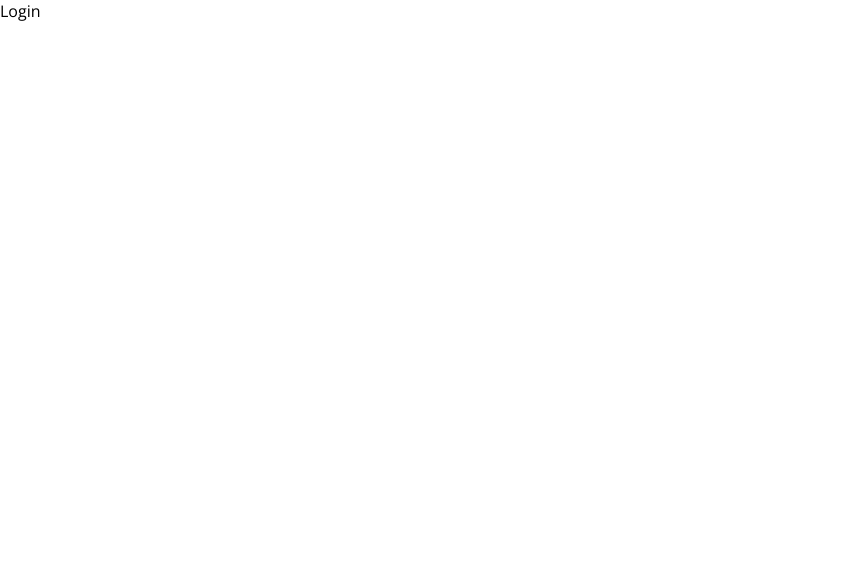
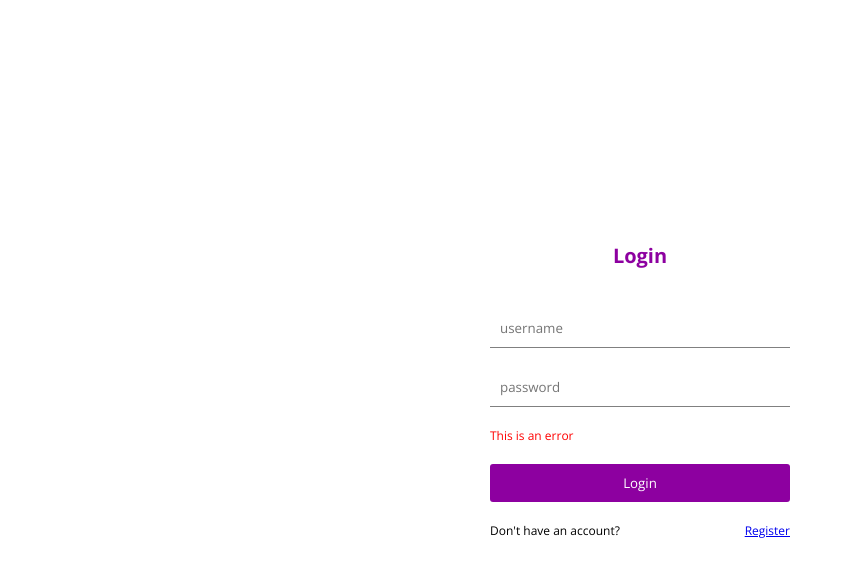
Before and after one commit to hekmatsalehi/blog-app, a React (Create React App) app in the folder client/: page /login in a window 1280 px wide. Shown: the top 576 px of the page, without its empty margins (0-852 px from the left). Built offline with nearby package versions, Linux system fonts and the light colour scheme.

Commit message:
Login page ui

```diff
--- a/client/src/App.js
+++ b/client/src/App.js
@@ -12,6 +12,7 @@ import NotFound from "./pages/NotFound";
 import Register from "./pages/Register";
 import Single from "./pages/Single";
 import Write from "./pages/Write";
+import './style.scss'
 
 const router = createBrowserRouter([
   {
--- a/client/src/pages/Login.jsx
+++ b/client/src/pages/Login.jsx
@@ -1,8 +1,18 @@
 import React from 'react'
+import {Link} from 'react-router-dom';
 
 function Login() {
   return (
-    <div>Login</div>
+    <div className='auth'>
+      <h1>Login</h1>
+      <form>
+        <input type='text' placeholder='username'/>
+        <input type='password' placeholder='password'/>
+        <p>This is an error</p>
+        <button>Login</button>
+        <span>Don't have an account? <Link to="/register">Register</Link></span>
+      </form>
+    </div>
   )
 }
 
--- /dev/null
+++ b/client/src/style.scss
@@ -0,0 +1,55 @@
+$lightPurple: #e7aeff;
+$purple: #8d00a0;
+
+.app {
+    .container {
+        //Login and Register
+        .auth {
+            display: flex;
+            justify-content: center;
+            align-items: center;
+            height: 100vh;
+            flex-direction: column;
+
+            h1 {
+                font-size: 20px;
+                color: $purple;
+                margin-bottom: 20px;
+            }
+
+            form {
+                display: flex;
+                flex-direction: column;
+                padding: 20px;
+                gap: 20px;
+                border-radius: 3px;
+                width: 300px;
+
+                input {
+                    padding: 10px;
+                    border: none;
+                    border-bottom: 1px solid gray;
+                }
+
+                button {
+                    padding: 10px;
+                    border: none;
+                    cursor: pointer;
+                    background-color: $purple;
+                    color: white;
+                    border-radius: 3px;
+                }
+
+                p {
+                    font-size: 12px;
+                    color: red;
+                }
+                span {
+                    font-size: 12px;
+                    display: flex;
+                    justify-content: space-between;
+                }
+            }
+        }
+    }
+}
```
